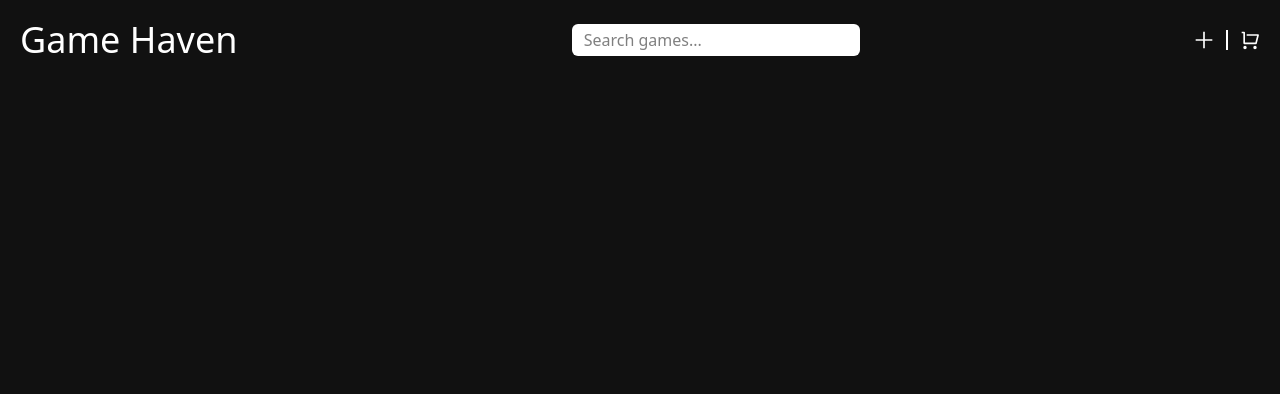
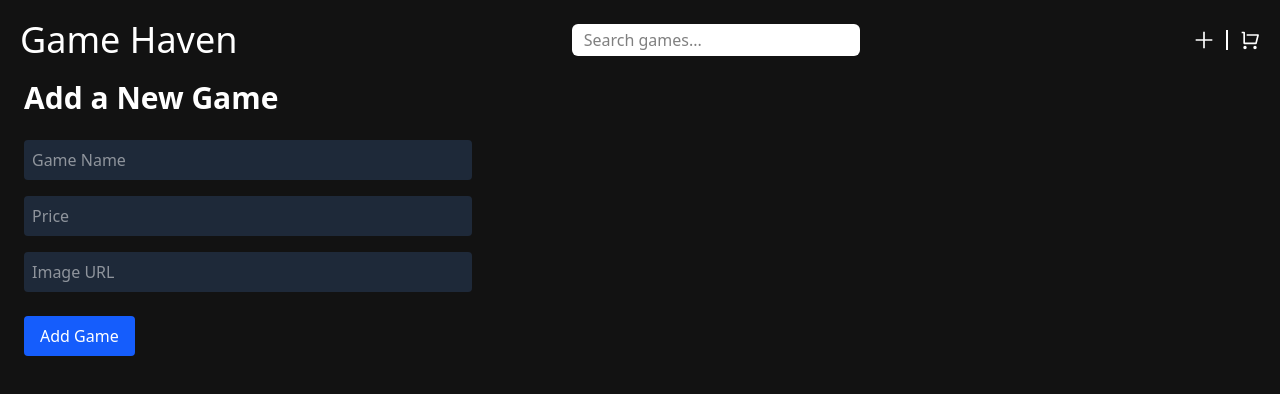
Before and after one commit to Bharatt16/shoppingCart, a React (Vite) app: page /addGame in a window 1280 px wide. Before the commit this address had no page. Shown: the top 394 px of the page. Built offline with nearby package versions, Linux system fonts and the light colour scheme.

Commit message:
fixed bugs , changed homePage

```diff
--- a/src/App.jsx
+++ b/src/App.jsx
@@ -3,6 +3,7 @@ import { BrowserRouter, Routes , Route } from 'react-router-dom'
 import Home from './pages/Home';
 import Explore from './pages/Explore';
 import GameDetails from './pages/GameDetails';
+import AddGame from './pages/AddGame';
 import './App.css'
 import Navigation from './components/Navigation';
 import { CartProvider } from "./context/CartContext";
@@ -18,6 +19,7 @@ function App() {
           <Route path='/' element={<Home />} />
           <Route path='/explore' element={<Explore />} />
           <Route path='/game/:id' element={<GameDetails />} />
+          <Route path="/addGame" element={<AddGame />} /> {/* new route */}
         </Routes>
       </BrowserRouter>
     </CartProvider>
--- a/src/components/Navigation.jsx
+++ b/src/components/Navigation.jsx
@@ -15,8 +15,6 @@ const Navigation = () => {
 
   // Shop panel
   const [showShop, setShowShop] = useState(false);
-
-  //show Add GamesPage
 
   // Navbar scroll
   const [isVisible, setIsVisible] = useState(true);
@@ -96,6 +94,7 @@ const Navigation = () => {
           <img
             src="/svgs/add.svg"
             alt="add"
+            onClick={() => navigate('/addGame')}
             className="h-5 pr-3 cursor-pointer invert border-r-2 border-black"
           />
           <img
--- /dev/null
+++ b/src/pages/AddGame.jsx
@@ -0,0 +1,57 @@
+import React, { useState } from 'react';
+
+const AddGame = () => {
+  const [gameName, setGameName] = useState('');
+  const [price, setPrice] = useState('');
+  const [imageURL, setImageURL] = useState('');
+
+  const handleSubmit = (e) => {
+    e.preventDefault();
+    // For now, just log
+    console.log({ gameName, price, imageURL });
+    // Later, you can send this to a backend or add to your cart/game list
+    setGameName('');
+    setPrice('');
+    setImageURL('');
+  };
+
+  return (
+    <div className="min-h-screen bg-[#121212] text-white p-6 pt-20">
+      <h1 className="text-3xl font-bold mb-6">Add a New Game</h1>
+      <form onSubmit={handleSubmit} className="flex flex-col gap-4 max-w-md">
+        <input
+          type="text"
+          placeholder="Game Name"
+          className="p-2 rounded bg-gray-800 text-white"
+          value={gameName}
+          onChange={(e) => setGameName(e.target.value)}
+          required
+        />
+        <input
+          type="number"
+          placeholder="Price"
+          className="p-2 rounded bg-gray-800 text-white"
+          value={price}
+          onChange={(e) => setPrice(e.target.value)}
+          required
+        />
+        <input
+          type="text"
+          placeholder="Image URL"
+          className="p-2 rounded bg-gray-800 text-white"
+          value={imageURL}
+          onChange={(e) => setImageURL(e.target.value)}
+          required
+        />
+        <button
+          type="submit"
+          className="bg-blue-600 hover:bg-blue-500 px-4 py-2 rounded mt-2 w-fit"
+        >
+          Add Game
+        </button>
+      </form>
+    </div>
+  );
+};
+
+export default AddGame;
--- a/src/pages/Home.jsx
+++ b/src/pages/Home.jsx
@@ -5,7 +5,8 @@ const Home = () => {
   return (
     <div className='sm:pt-40 pt-30 sm:px-6 px-4 '>
 
-       <video className='hidden sm:block fixed top-0 left-0 w-full h-full z-[-1] object-cover' src="/videos/desktopVideoBG-2.mp4" autoPlay loop muted playsInline></video>
+       {/* <video className='hidden sm:block fixed top-0 left-0 w-full h-full z-[-1] object-cover' src="/videos/desktopVideoBG-2.mp4" autoPlay loop muted playsInline></video> */}
+       <img src="/images/bgWallpaper.jpeg" alt="" className='hidden sm:block fixed top-0 left-0 w-full h-full z-[-1] object-cover' />
        <video className='block sm:hidden fixed top-0 left-0 w-full h-full z-[-1] object-cover' src="/videos/phoneVideoBg.mp4" autoPlay loop muted playsInline></video>
 
       <div className='flex w-full flex-col sm:flex-row gap-8'>
@@ -21,7 +22,7 @@ const Home = () => {
             <div className='p-5 h-full flex flex-col gap-5 justify-between backdrop-blur-xl shadow-2xl shadow-red-400 '>
             <h1 className='text-4xl font-bold pb-4'>Quick Navigation</h1>
            <div className=' p-2 bg-white text-black' >
-            <div className="wrapperNav flex gap-3 items-center">
+            <div className="wrapperNav flex gap-3 items-center justify-center">
             <svg className='h-5'
                     viewBox="0 0 20 22"
                     xmlns="http://www.w3.org/2000/svg"
@@ -37,7 +38,7 @@ const Home = () => {
 
            </div>
            <div className=' p-2 bg-white text-black' >
-            <div className="wrapperNav flex gap-3 items-center">
+            <div className="wrapperNav flex gap-3 items-center justify-center">
             <svg className="h-5"
                     viewBox="0 0 25 16"
                     xmlns="http://www.w3.org/2000/svg"
@@ -51,7 +52,7 @@ const Home = () => {
 
            </div>
            <div className=' p-2 bg-white text-black' >
-            <div className="wrapperNav flex gap-3 items-center">
+            <div className="wrapperNav flex gap-3 items-center justify-center">
             <svg className="h-4" xmlns="http://www.w3.org/2000/svg" viewBox="0 0 24 16">
                     <path d="M0 4h6v12H0V4zm9-4h6v16H9V0zm9 6h6v10h-6V6z"></path>
                   </svg>
@@ -61,7 +62,7 @@ const Home = () => {
 
            </div>
            <div className=' p-2 bg-white text-black' >
-            <div className="wrapperNav flex gap-3 items-center">
+            <div className="wrapperNav flex gap-3 items-center justify-center">
             <svg className="h-5" xmlns="http://www.w3.org/2000/svg" viewBox="0 0 24 24">
                     <path d="M23.48 10.876a1.84 1.84 0 00.435-1.841c-.205-.656-.737-1.124-1.39-1.223l-5.811-.881a.762.762 0 01-.572-.434L13.544 1C13.252.384 12.66 0 12 0s-1.251.384-1.543 1.001L7.86 6.497a.763.763 0 01-.573.434l-5.81.882C.821 7.91.29 8.38.085 9.035a1.84 1.84 0 00.435 1.842l4.204 4.278c.18.182.262.445.22.702l-.992 6.04a1.814 1.814 0 00.375 1.457 1.69 1.69 0 002.122.437l5.197-2.852a.749.749 0 01.707 0l5.197 2.852c.253.139.523.209.8.209.509 0 .99-.236 1.322-.646.33-.408.463-.926.375-1.457l-.992-6.04a.816.816 0 01.219-.702l4.204-4.279z"></path>
                   </svg>
@@ -71,7 +72,7 @@ const Home = () => {
 
            </div>
            <div className=' p-2 bg-white text-[#221e1e]' >
-            <div className="wrapperNav flex gap-3 items-center">
+            <div className="wrapperNav flex gap-3 items-center justify-center">
             <svg className="h-5"
                     viewBox="0 0 27 27"
                     fill="black"
```
Also changed, not shown: public/images/bgWallpaper.jpeg (added).
